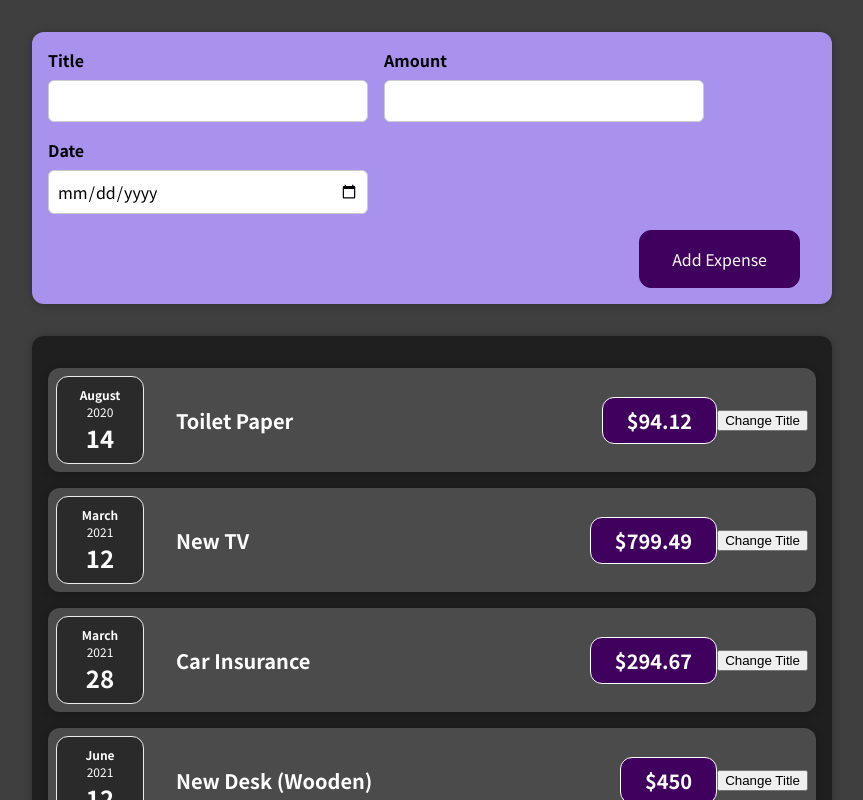
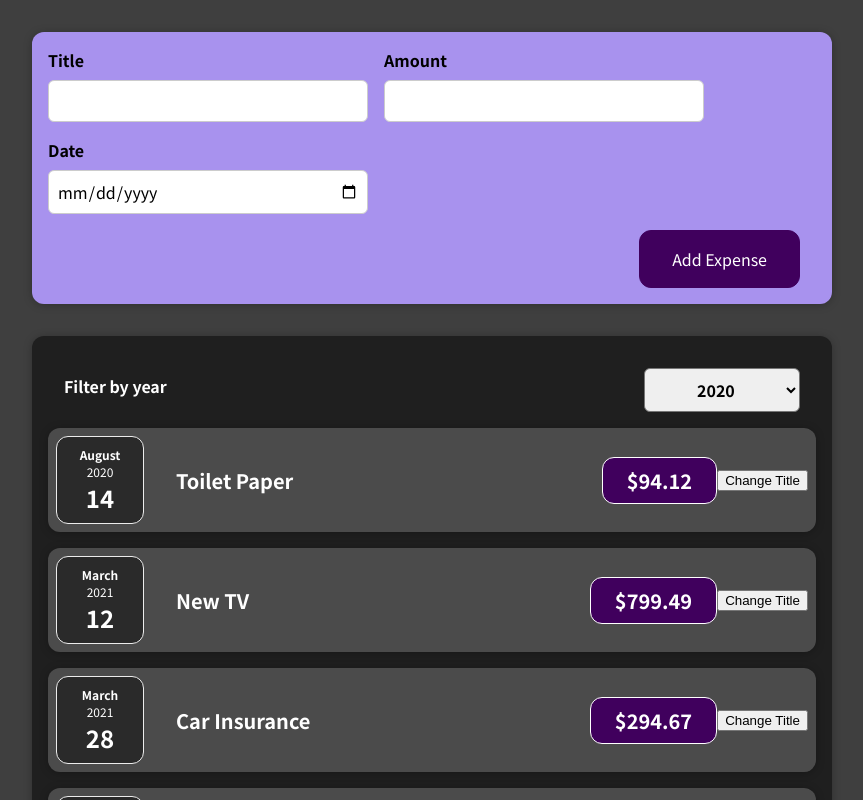
Before and after one commit to YevaMV/React-Expense-Tracker, a React (Create React App) app: page / in a window 1280 px wide. Shown: the top 800 px of the page, without its empty margins (208-1071 px from the left). Built offline with nearby package versions, Linux system fonts and the light colour scheme.

Commit message:
added ExpenseFilter component, CSS style

```diff
--- a/src/Components/Expenses.js
+++ b/src/Components/Expenses.js
@@ -1,11 +1,21 @@
+import { useState } from 'react';
 import './Expenses.css';
 import Card from './Card';
-
+import ExpensesFilter from './NewExpense/ExpensesFilter';
 import ExpenseItem from './ExpenseItem';
 
 function Expense(props) {
+  const [filteredYear, setFilteredYear] = useState('2020');
+  const filterChangeHandler = (selectedYear) => {
+    setFilteredYear(selectedYear);
+  };
   return (
+    <div>
       <Card className="expenses">
+        <ExpensesFilter
+          selected={filteredYear}
+          onChangeFilter={filterChangeHandler}
+        />
         <ExpenseItem
           title={props.item[0].title}
           amount={props.item[0].amount}
@@ -27,6 +37,7 @@
           date={props.item[3].date}
         ></ExpenseItem>
       </Card>
+    </div>
   );
 }
 
--- /dev/null
+++ b/src/Components/NewExpense/ExpensesFilter.css
@@ -0,0 +1,24 @@
+.expenses-filter {
+  color: white;
+  padding: 0 1rem;
+}
+
+.expenses-filter__control {
+  display: flex;
+  width: 100%;
+  align-items: center;
+  justify-content: space-between;
+  margin: 1rem 0;
+}
+
+.expenses-filter label {
+  font-weight: bold;
+  margin-bottom: 0.5rem;
+}
+
+.expenses-filter select {
+  font: inherit;
+  padding: 0.5rem 3rem;
+  font-weight: bold;
+  border-radius: 6px;
+}
--- /dev/null
+++ b/src/Components/NewExpense/ExpensesFilter.js
@@ -0,0 +1,24 @@
+import { useState } from 'react';
+import './ExpensesFilter.css';
+
+const ExpensesFilter = (props) => {
+  const dropdownChangeHandler = (event) => {
+    props.onChangeFilter(event.target.value);
+  };
+
+  return (
+    <div className="expenses-filter">
+      <div className="expenses-filter__control">
+        <label>Filter by year</label>
+        <select value={props.selected} onChange={dropdownChangeHandler}>
+          <option value="2022">2022</option>
+          <option value="2021">2021</option>
+          <option value="2020">2020</option>
+          <option value="2019">2019</option>
+        </select>
+      </div>
+    </div>
+  );
+};
+
+export default ExpensesFilter;
```
Also changed, not shown: 1 other file (tests, documents, lock files or other folders). Lines whose indentation alone changed are shown as unchanged.
